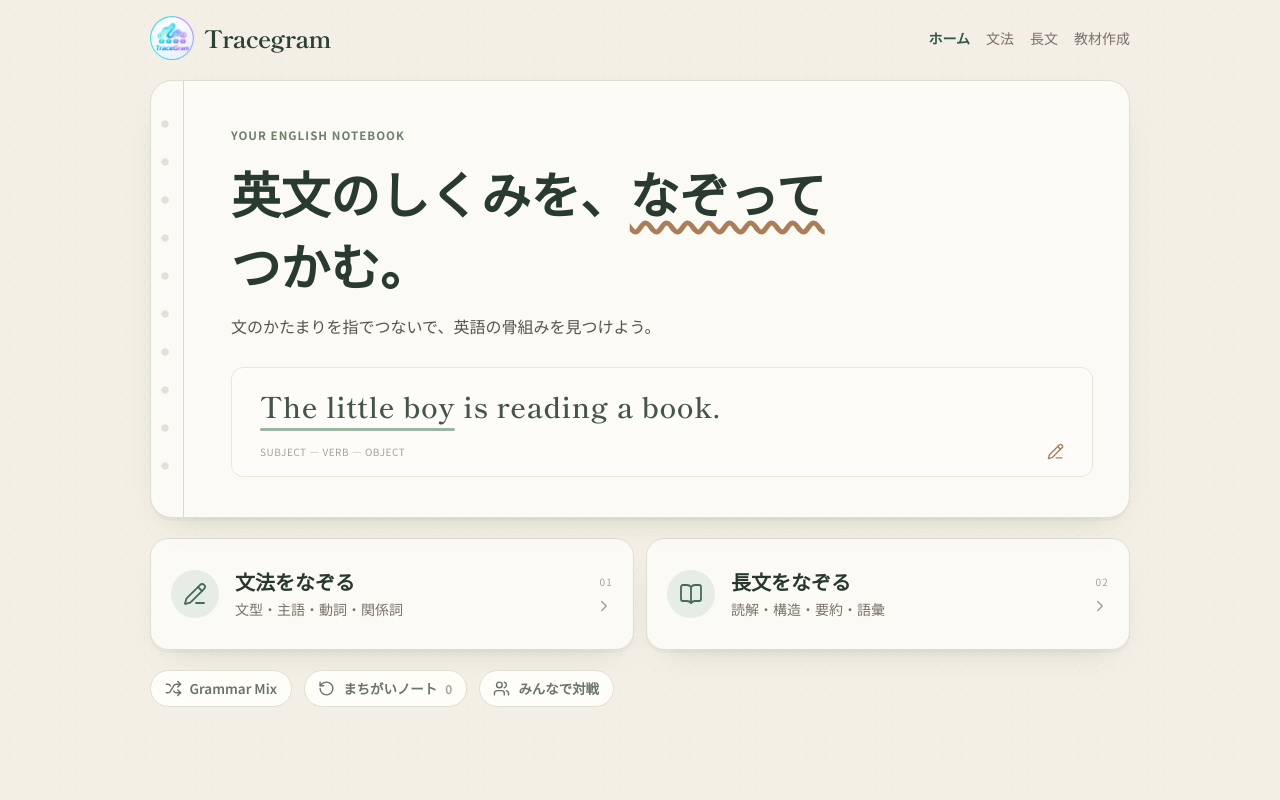
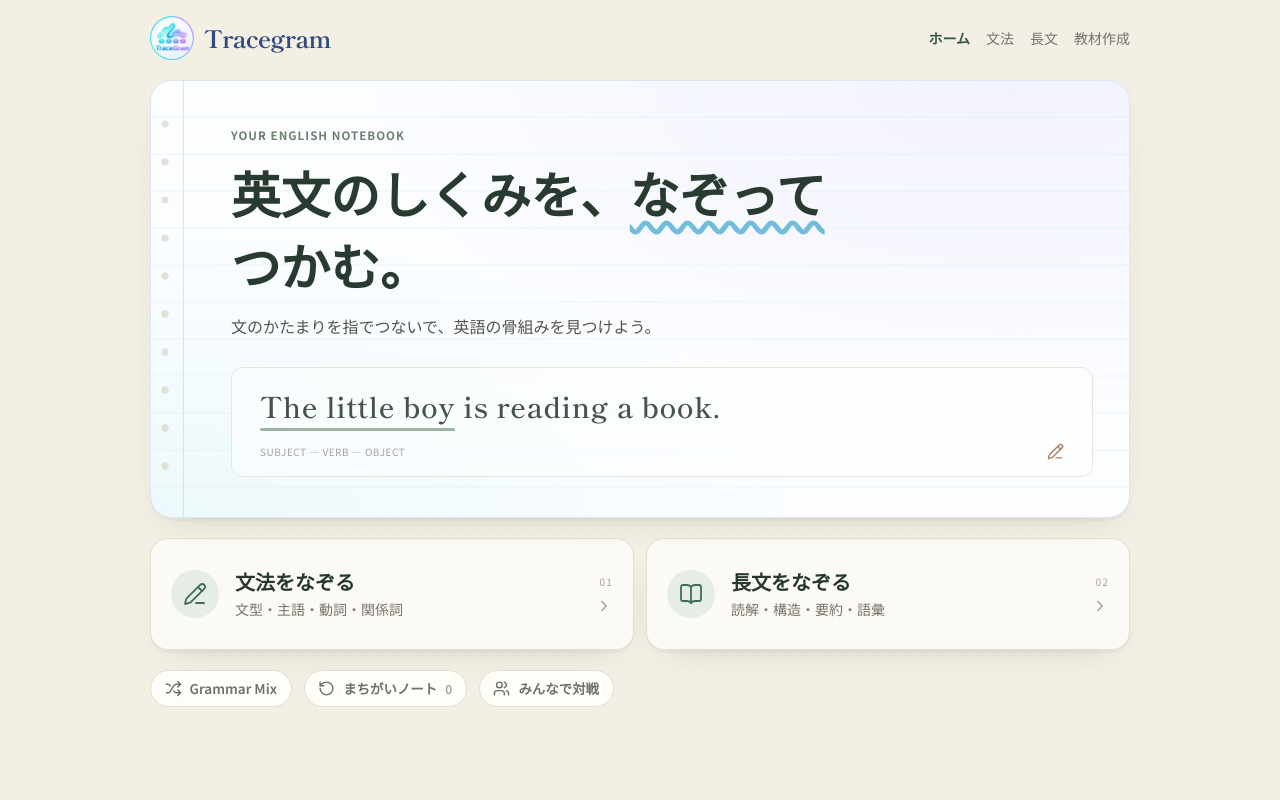
Before and after one commit to nakacy0919-Git/tracegram, a Next.js app: page / in a window 1280 px wide. Both pictures are taken after a click on the button "はじめる". Built offline with nearby package versions, Linux system fonts and the light colour scheme.

Commit message:
Carry the logo-matched notebook palette into Tracegram home without changing lesson colors

```diff
--- a/src/components/student/MenuScreen.jsx
+++ b/src/components/student/MenuScreen.jsx
@@ -226,7 +226,7 @@ export default function MenuScreen({
           title="ロゴのオープニングを見る" aria-label="Tracegram オープニングを再生する"
           className="inline-flex gap-2.5 items-center rounded-xl hover:opacity-75 transition-opacity shrink-0">
           <img src="/tracegramlogo.png" alt="" className="h-11 w-11 object-contain"/>
-          <span className="tg-serif font-bold text-xl md:text-2xl tracking-tight text-[#2d4034]">Tracegram</span>
+          <span className="tg-brand-name tg-serif font-bold text-xl md:text-2xl tracking-tight">Tracegram</span>
         </button>
         <div className="hidden md:flex items-center gap-4 text-sm">
           <button type="button" onClick={()=>navigate('home')} className={page==='home'?'font-bold text-[#315747]':'text-stone-500 hover:text-[#315747]'}>ホーム</button>
@@ -237,7 +237,7 @@ export default function MenuScreen({
       </header>
 
       {page==='home' && <>
-        <section className="tg-paper tg-margin tg-holes relative rounded-[22px] px-6 pl-12 sm:px-9 sm:pl-20 py-7 md:py-10 overflow-hidden">
+        <section className="tg-paper tg-home-paper tg-margin tg-holes relative rounded-[22px] px-6 pl-12 sm:px-9 sm:pl-20 py-7 md:py-10 overflow-hidden">
           <div className="max-w-[610px] relative z-10">
             <span className="tg-tag">YOUR ENGLISH NOTEBOOK</span>
             <h1 className="tg-serif font-bold text-[clamp(1.8rem,4.1vw,3.1rem)] leading-[1.45] text-[#293b30] mt-3">
```
